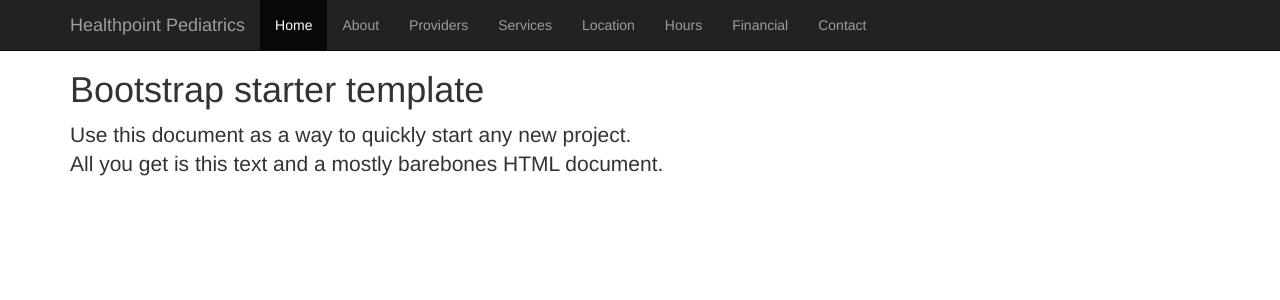
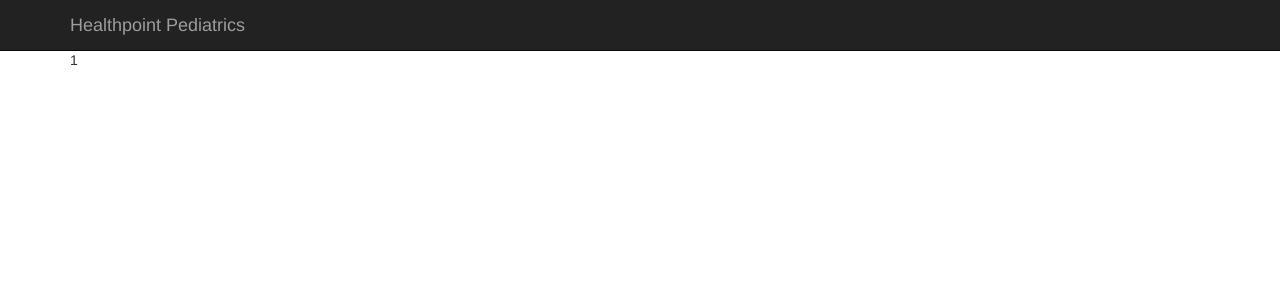
Before and after one commit to healthpoint/healthpoint_website_main, a Django app: template healthpoint_pediatrics/templates/base.html in a window 1280 px wide. Shown: the top 300 px of the page. Run offline with Django 3.2, Linux system fonts and the light colour scheme; the template is opened without the code that fills it: most values are stand-ins (such as "Sample title", 1, 10 or a date in 2020); some libraries are stand-ins or nearby versions.

Commit message:
Change to 'settings' 'url' 'views' 'base' 'main_menu' - not working

```diff
--- a/healthpoint_pediatrics/healthpoint_pediatrics/settings.py
+++ b/healthpoint_pediatrics/healthpoint_pediatrics/settings.py
@@ -55,7 +55,7 @@ ROOT_URLCONF = 'healthpoint_pediatrics.urls'
 TEMPLATES = [
     {
         'BACKEND': 'django.template.backends.django.DjangoTemplates',
-        'DIRS': [],
+        'DIRS': [os.path.join(BASE_DIR, 'templates')],
         'APP_DIRS': True,
         'OPTIONS': {
             'context_processors': [
@@ -100,3 +100,4 @@ USE_TZ = True
 # https://docs.djangoproject.com/en/1.8/howto/static-files/
 
 STATIC_URL = '/static/'
+STATICFILES_DIRS = [os.path.join(BASE_DIR, 'static')]
--- a/healthpoint_pediatrics/healthpoint_pediatrics/urls.py
+++ b/healthpoint_pediatrics/healthpoint_pediatrics/urls.py
@@ -19,7 +19,8 @@ from .views import main_view
 
 urlpatterns = [
     url(r'^admin/', include(admin.site.urls)),
-    url(r'^(home/|'
+    url(r'^(|'
+        r'home/|'
         r'about/|'
         r'providers/|'
         r'services/|'
--- a/healthpoint_pediatrics/templates/base.html
+++ b/healthpoint_pediatrics/templates/base.html
@@ -1,3 +1,4 @@
+{% load staticfiles %}
 
 <!DOCTYPE html>
 <html lang="en">
@@ -8,15 +9,14 @@
     <!-- The above 3 meta tags *must* come first in the head; any other head content must come *after* these tags -->
     <meta name="description" content="">
     <meta name="author" content="">
-    <link rel="icon" href="">
 
     <title>{{ title }}</title>
 
     <!-- Bootstrap core CSS -->
-    <link href="../static/css/bootstrap.min.css" rel="stylesheet">
+    <link href="{% static 'css/bootstrap.css' %}" rel="stylesheet">
 
     <!-- Custom styles for this template -->
-    <link href="../static/css/styles.css" rel="stylesheet">
+    <link href="{% static 'css/styles.css' %}" rel="stylesheet">
 
     <!-- HTML5 shim and Respond.js for IE8 support of HTML5 elements and media queries -->
     <!--[if lt IE 9]>
@@ -39,26 +39,16 @@
           <a class="navbar-brand" href="#">Healthpoint Pediatrics</a>
         </div>
         <div id="navbar" class="collapse navbar-collapse">
-          <ul class="nav navbar-nav">
-            <li class="active"><a href="#">Home</a></li>
-            <li><a href="#about">About</a></li>
-            <li><a href="#providers">Providers</a></li>
-            <li><a href="#services">Services</a></li>
-            <li><a href="#location">Location</a></li>
-            <li><a href="#hours">Hours</a></li>
-            <li><a href="#financial">Financial</a></li>
-            <li><a href="#contact">Contact</a></li>
-          </ul>
+
+            {% block main_menu %}{% endblock %}
+
         </div><!--/.nav-collapse -->
       </div>
     </nav>
 
     <div class="container">
 
-      <div class="starter-template">
-        <h1>Bootstrap starter template</h1>
-        <p class="lead">Use this document as a way to quickly start any new project.<br> All you get is this text and a mostly barebones HTML document.</p>
-      </div>
+      {{ page }}
 
     </div><!-- /.container -->
 
@@ -67,8 +57,8 @@
     ================================================== -->
     <!-- Placed at the end of the document so the pages load faster -->
     <script src="https://ajax.googleapis.com/ajax/libs/jquery/1.11.3/jquery.min.js"></script>
-    <script src="../static/js/bootstrap.min.js"></script>
+    <script src="{% static 'js/bootstrap.js' %}"></script>
     <!-- IE10 viewport hack for Surface/desktop Windows 8 bug -->
-    <script src="../static/js/ie10-viewport-bug-workaround.js"></script>
+    <script src="{% static 'js/ie10-viewport-bug-workaround.js' %}"></script>
   </body>
 </html>
```
Also changed, not shown: healthpoint_pediatrics/healthpoint_pediatrics/views.py (+14 -3 lines), healthpoint_pediatrics/templates/main_menu.html (added, +10 -0 lines).
